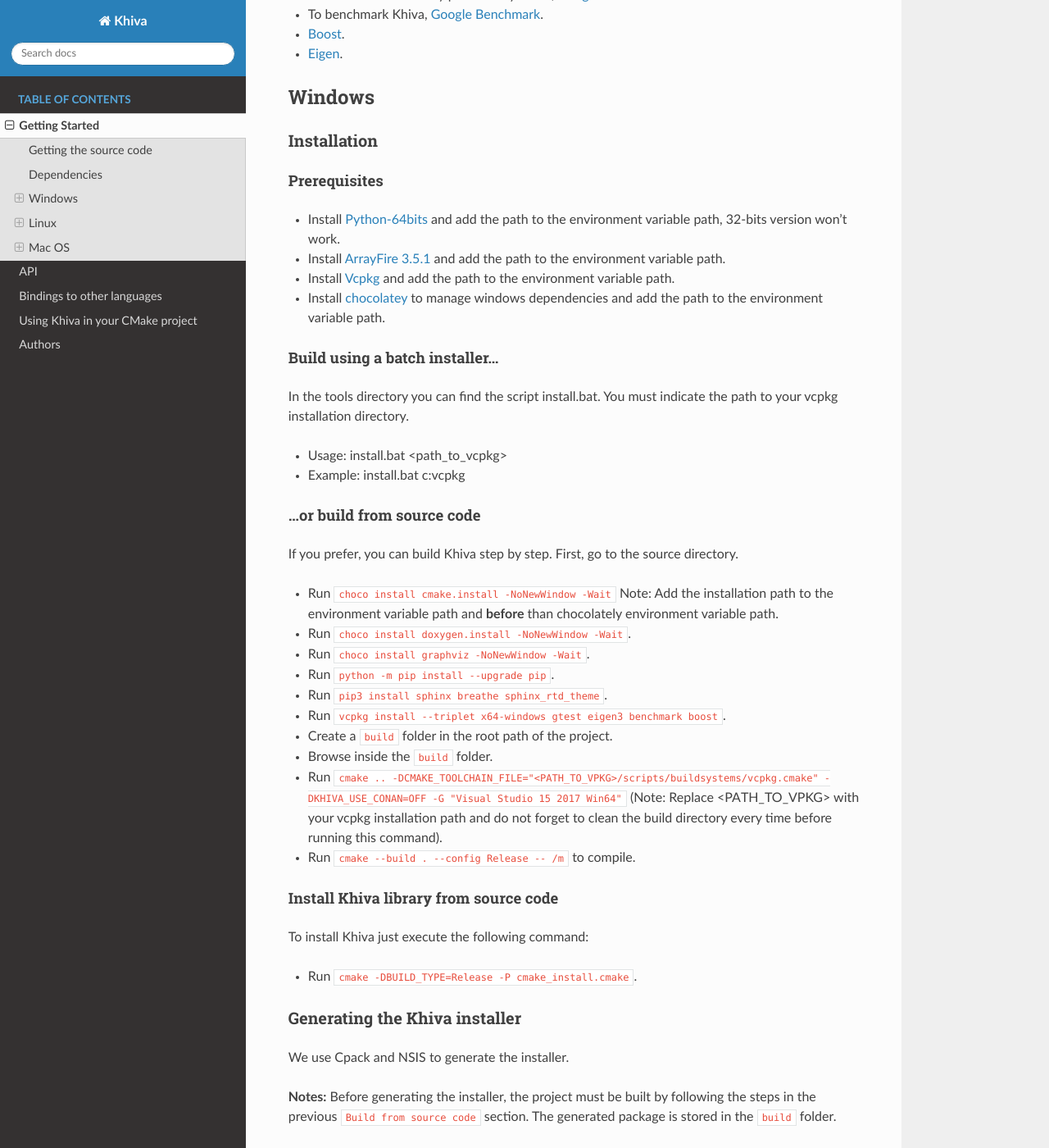
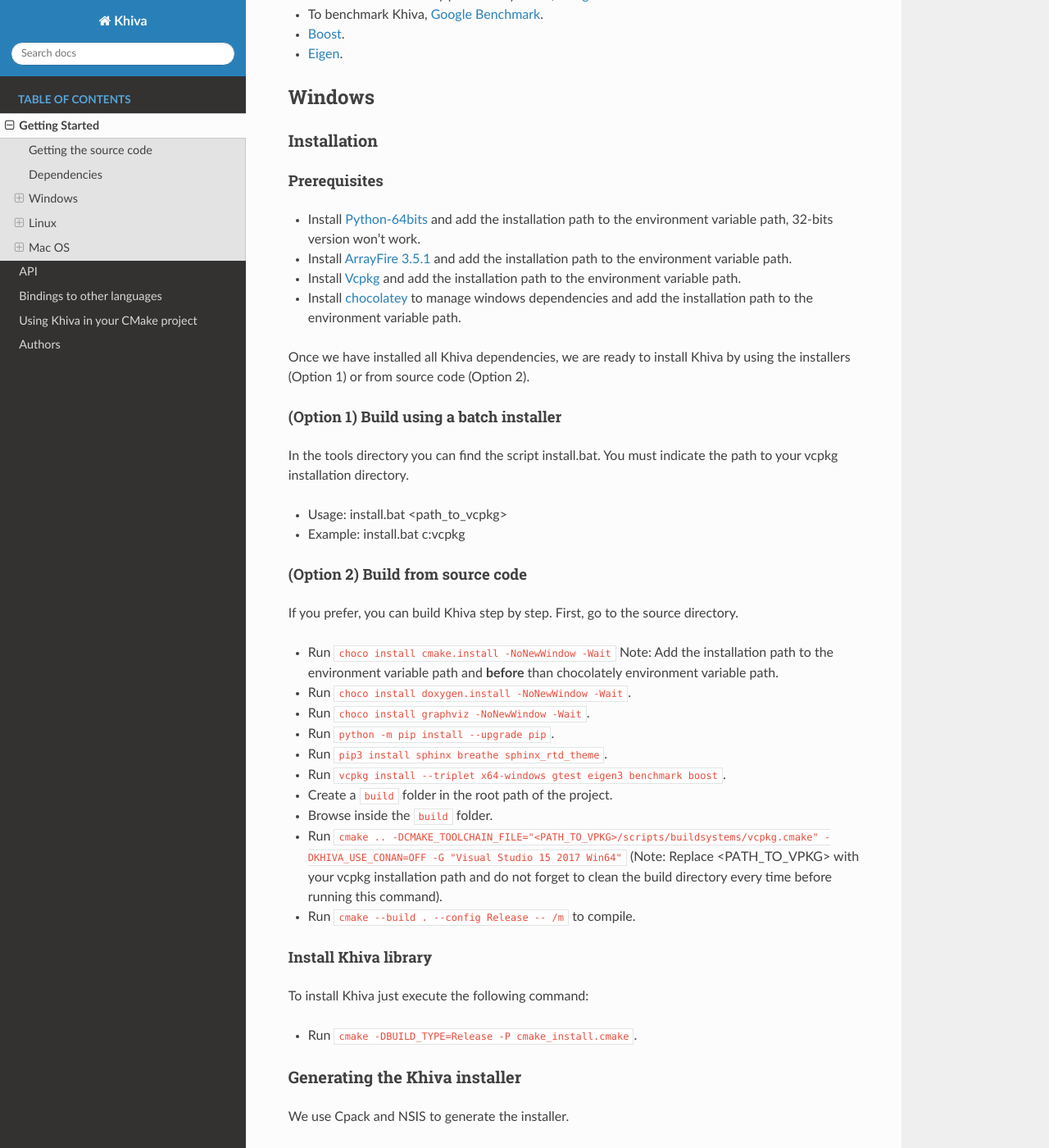
Before and after one commit to shapelets/khiva, a Sphinx documentation site: the page built from doc/sphinx/source/gettingStarted.rst, in a window 1280 px wide and 1400 px high, scrolled down 938 px. Shown: the whole window at 82% size. Built offline with Sphinx 7.4.7 and the Read the Docs theme 2.0.0, drawn with Linux system fonts in a browser that asks for light colours.

```diff
--- a/doc/sphinx/source/gettingStarted.rst
+++ b/doc/sphinx/source/gettingStarted.rst
@@ -55,17 +55,20 @@ Prerequisites
 ^^^^^^^^^^^^^
 
 -  Install `Python-64bits <https://www.python.org/downloads>`__ and add
-   the path to the environment variable path, 32-bits version won't
+   the installation path to the environment variable path, 32-bits version won't
    work.
 -  Install `ArrayFire 3.5.1 <https://arrayfire.com/download/>`__ and add
-   the path to the environment variable path.
+   the installation path to the environment variable path.
 -  Install `Vcpkg <https://docs.microsoft.com/es-es/cpp/vcpkg#installation>`__
-   and add the path to the environment variable path.
+   and add the installation path to the environment variable path.
 -  Install `chocolatey <https://chocolatey.org/>`__ to manage windows
-   dependencies and add the path to the environment variable path.
+   dependencies and add the installation path to the environment variable path.
 
-Build using a batch installer...
-^^^^^^^^^^^^^^^^^^^^^^^^^^^^^^^^
+Once we have installed all Khiva dependencies,  we are ready to install Khiva by using the installers (Option 1) or from source code (Option 2).
+
+
+(Option 1) Build using a batch installer
+^^^^^^^^^^^^^^^^^^^^^^^^^^^^^^^^^^^^^^^^
 
 In the tools directory you can find the script install.bat. You must indicate the path to your vcpkg installation directory.
 
@@ -73,8 +76,8 @@ In the tools directory you can find the script install.bat. You must indicate th
 - Example: install.bat c:\vcpkg
 
 
-...or build from source code
-^^^^^^^^^^^^^^^^^^^^^^^^^^^^
+(Option 2) Build from source code
+^^^^^^^^^^^^^^^^^^^^^^^^^^^^^^^^^
 
 If you prefer, you can build Khiva step by step.
 First, go to the source directory.
```
Also changed, not shown: other parts of doc/sphinx/source/gettingStarted.rst (+2 -2 lines), README.md (+8 -8 lines), 1 other file.
